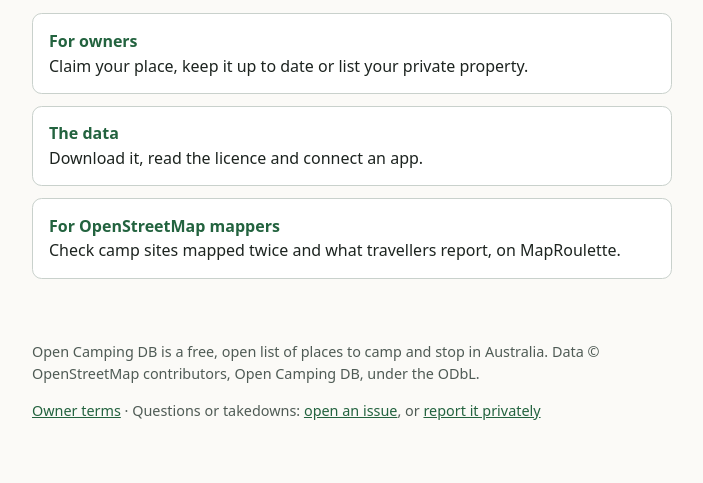
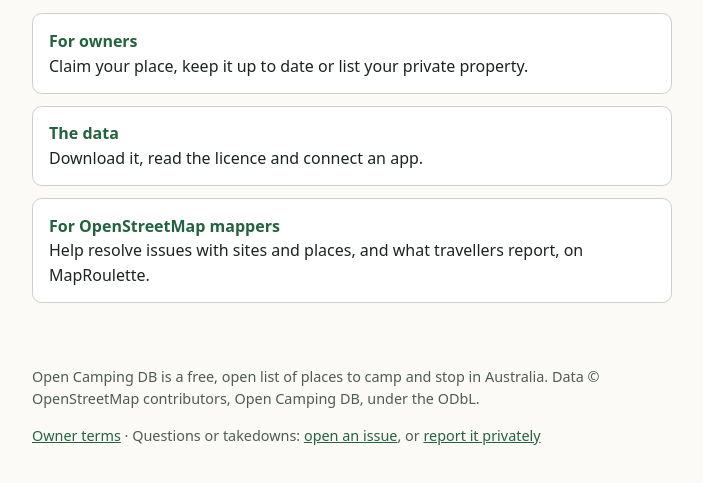
Before and after one commit to opencampingdb/opencampingdb.github.io, a plain HTML site: page index.html in a window 1280 px wide. Shown: the part 175-658 px from the top of the page, without its empty margins (288-991 px from the left). Drawn offline with Linux system fonts and the light colour scheme.

Commit message:
Home page: make the mappers link describe MapRoulette work in general
Co-Authored-By: Claude Opus 5.5 <noreply@anthropic.com>

```diff
--- a/index.html
+++ b/index.html
@@ -21,7 +21,7 @@
       <ul class="choices">
         <li><a href="owners/"><strong>For owners</strong>Claim your place, keep it up to date or list your private property.</a></li>
         <li><a href="https://github.com/opencampingdb/data"><strong>The data</strong>Download it, read the licence and connect an app.</a></li>
-        <li><a href="https://maproulette.org/browse/projects/66368"><strong>For OpenStreetMap mappers</strong>Check camp sites mapped twice and what travellers report, on MapRoulette.</a></li>
+        <li><a href="https://maproulette.org/browse/projects/66368"><strong>For OpenStreetMap mappers</strong>Help resolve issues with sites and places, and what travellers report, on MapRoulette.</a></li>
       </ul>
     </main>
     <footer>
```
